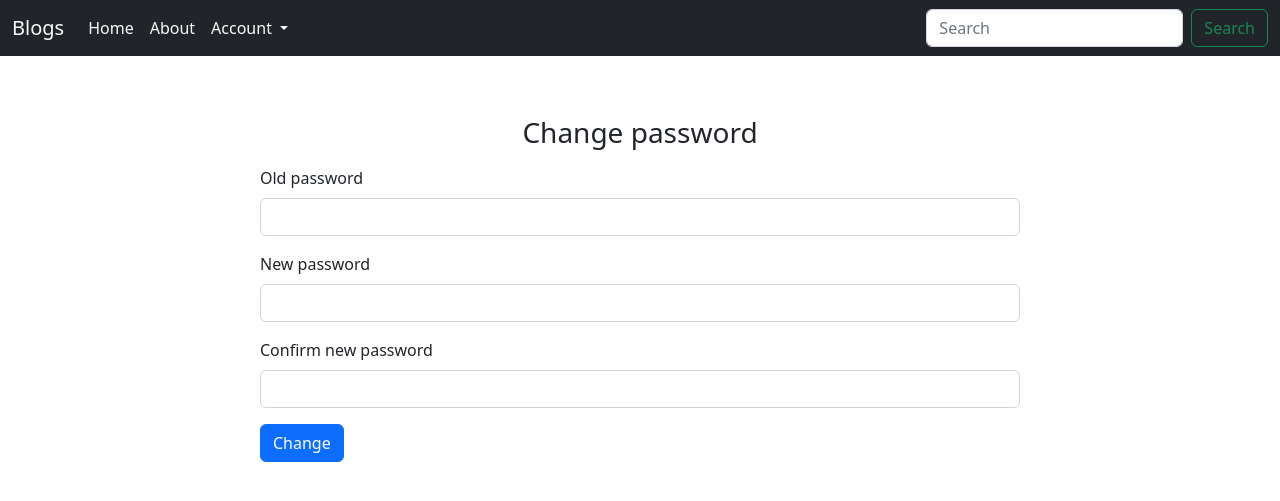
After one commit to LV-coding/Site-blog, a PHP site: page /pages/change-password.php in a window 1280 px wide. The commit adds this page. Shown: the top 501 px of the page. Run offline with PHP 8.4, Linux system fonts and the light colour scheme.

Commit message:
add change password for user

```diff
--- a/components/header.php
+++ b/components/header.php
@@ -36,8 +36,10 @@
             <?php
                 if (isset($_SESSION["username"])) {
                     echo <<<html
-                    <li><a class="dropdown-item" href="/pages/my-articles.php">My Articles</a></li>
-                    <li><a class="dropdown-item" href="/pages/create-article.php">Create Article</a></li>
+                    <li><a class="dropdown-item" href="/pages/my-articles.php">My articles</a></li>
+                    <li><a class="dropdown-item" href="/pages/create-article.php">Create article</a></li>
+                    <li><hr class="dropdown-divider"></li>
+                    <li><a class="dropdown-item" href="/pages/change-password.php">Change password</a></li>
                     <li><hr class="dropdown-divider"></li>
                     <li><a class="dropdown-item" href="/pages/logout.php">Log Out</a></li>
                     html;
--- a/css/style.css
+++ b/css/style.css
@@ -15,6 +15,10 @@
 
 #error_equal_pass {
   color: red;
+}
+
+#succes {
+  color: #38b738;
 }
 
 .title {
--- a/css/style.scss
+++ b/css/style.scss
@@ -15,6 +15,9 @@
 
 #error_equal_pass {
     color: red;
+}
+#succes {
+    color: rgb(56, 183, 56);
 }
 
 .title {
--- /dev/null
+++ b/functions/change-password-check.php
@@ -0,0 +1,52 @@
+<?php
+require($_SERVER['DOCUMENT_ROOT'].'/functions/form-validation.php');
+require($_SERVER['DOCUMENT_ROOT'].'/functions/connection.php');
+
+
+if ($_SERVER['REQUEST_METHOD'] == 'POST' ) {
+
+    session_start();
+
+    $old_password = validate_form($_POST['old_password']);
+    $new_password = validate_form($_POST['new_password']);
+    $confirm_new_password = validate_form($_POST['confirm_new_password']);
+
+    if ( $old_password && $new_password && $confirm_new_password ) {
+
+        $check_old_password = $connect->prepare("SELECT password FROM blog.users WHERE name=:name");
+        $check_old_password->execute(['name'=>$_SESSION['username']]);
+
+        if (! $check_old_password) {
+            $_SESSION["change_password_error"] = "Something happened, try again...";
+            header('location: ../pages/change-password.php');
+        }
+
+        $checked_old_password = $check_old_password->fetch()[0];
+
+        if (! password_verify($old_password, $checked_old_password)) {
+            $_SESSION["change_password_error"] = "Incorrect old password !!!";
+            header('location: ../pages/change-password.php');
+
+        }
+
+        if ($new_password != $confirm_new_password) {
+            $_SESSION["change_password_error"] = "New password must match !!!";
+            header('location: ../pages/change-password.php');
+        }
+
+        $hashed_password = password_hash($new_password, PASSWORD_DEFAULT);
+
+        $query = $connect->prepare('UPDATE blog.users SET password=:password WHERE name=:name');
+        $query->execute(['password'=>$hashed_password, 'name'=>$_SESSION['username']]);
+
+        unset($_SESSION['change_password_error']);
+        $_SESSION['changed_password'] = 'Successfully';
+
+        header('location: ../pages/change-password.php');
+
+    } else {
+        $_SESSION["change_password_error"] = "No valid value !!!";
+        header('location: ../pages/change-password.php');
+    }
+}
+?>
--- /dev/null
+++ b/pages/change-password.php
@@ -0,0 +1,45 @@
+<?php require($_SERVER['DOCUMENT_ROOT'].'/functions/init/var.php');
+      $var['page_title'] = "Change password";
+      require($_SERVER['DOCUMENT_ROOT'].'/components/header.php');
+      require($_SERVER['DOCUMENT_ROOT'].'/functions/change-password-check.php');  ?>
+
+        <h3 class="mib-3 title">Change password</h3>
+        <div class="mb-3">
+        <form  method="post" action="../functions/change-password-check.php" id="form_register" onsubmit="checkEqualityPassword()">
+        </div>
+        <div class="mb-3">
+        <label for="inputPassword1" class="form-label" >Old password</label>
+        <input type="password" class="form-control" id="oldPassword" name="old_password" required>
+        </div>
+        <div class="mb-3">
+        <label for="inputPassword1" class="form-label" >New password</label>
+        <input type="password" class="form-control" id="inputPassword1" name="new_password" required>
+        </div>
+        <div class="mb-3">
+        <label for="inputPassword2" class="form-label">Confirm new password</label>
+        <input type="password" class="form-control" id="inputPassword2" name="confirm_new_password" required>
+        <p id="error_equal_pass">
+            <?php if (isset($_SESSION["change_password_error"])) {
+                        echo $_SESSION["change_password_error"];
+                    }
+            ?>
+        </p>
+        <p id="succes">
+        <?php
+            if (isset($_SESSION["changed_password"])) {
+                echo $_SESSION["changed_password"];
+            }
+        ?>
+        </p>
+        </div>
+        <input type="submit" class="btn btn-primary"  value="Change">
+        </form>
+
+
+
+<?php
+if (isset($_SESSION["username"])) {
+    unset($_SESSION["registration_error"]);
+}
+
+require($_SERVER['DOCUMENT_ROOT'].'/components/footer.html') ?>
```
Also changed, not shown: functions/login-check.php (+7 -9 lines), functions/register-check.php (+11 -12 lines), pages/register.php (+7 -0 lines), 1 other file.
